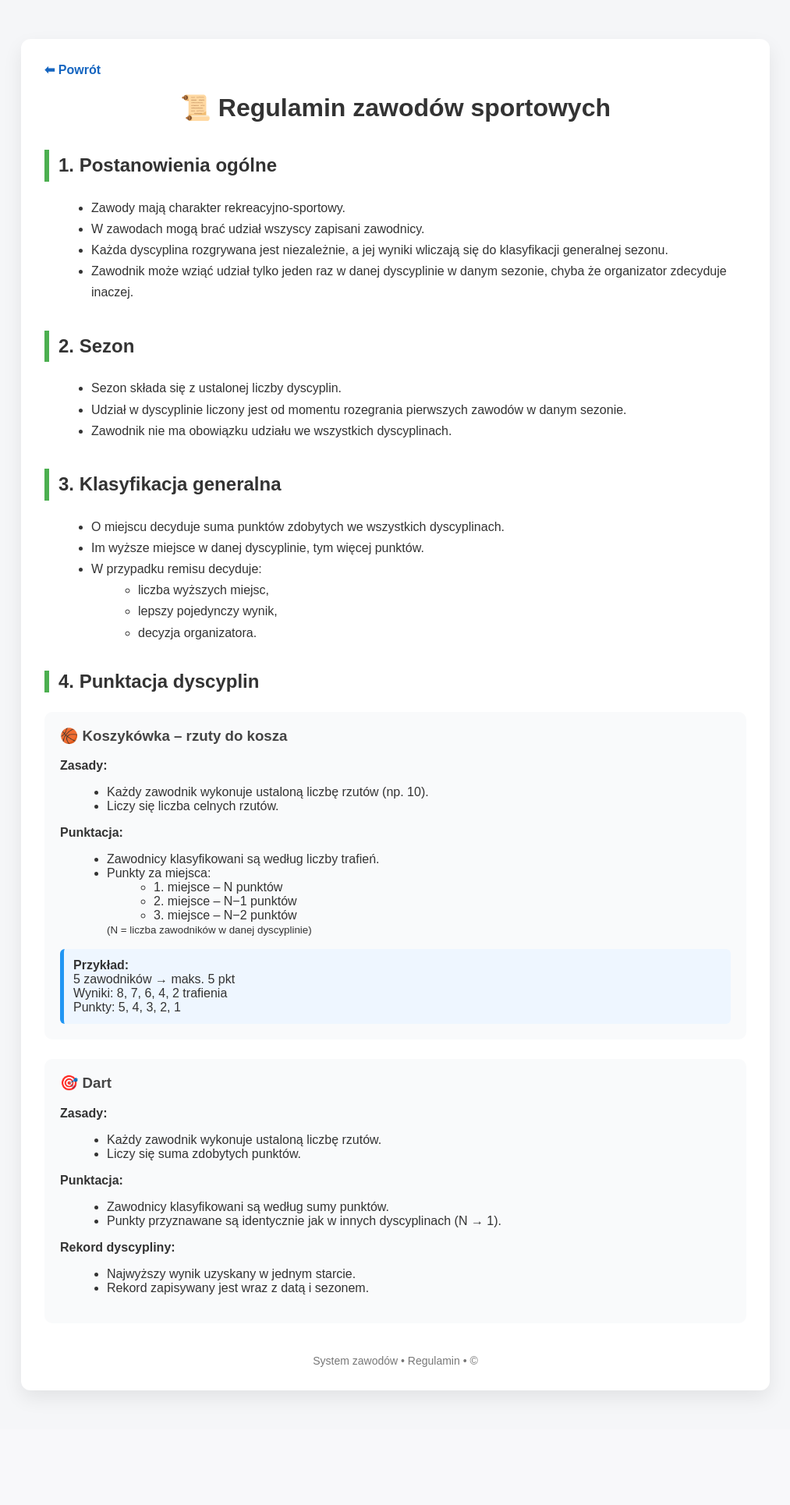
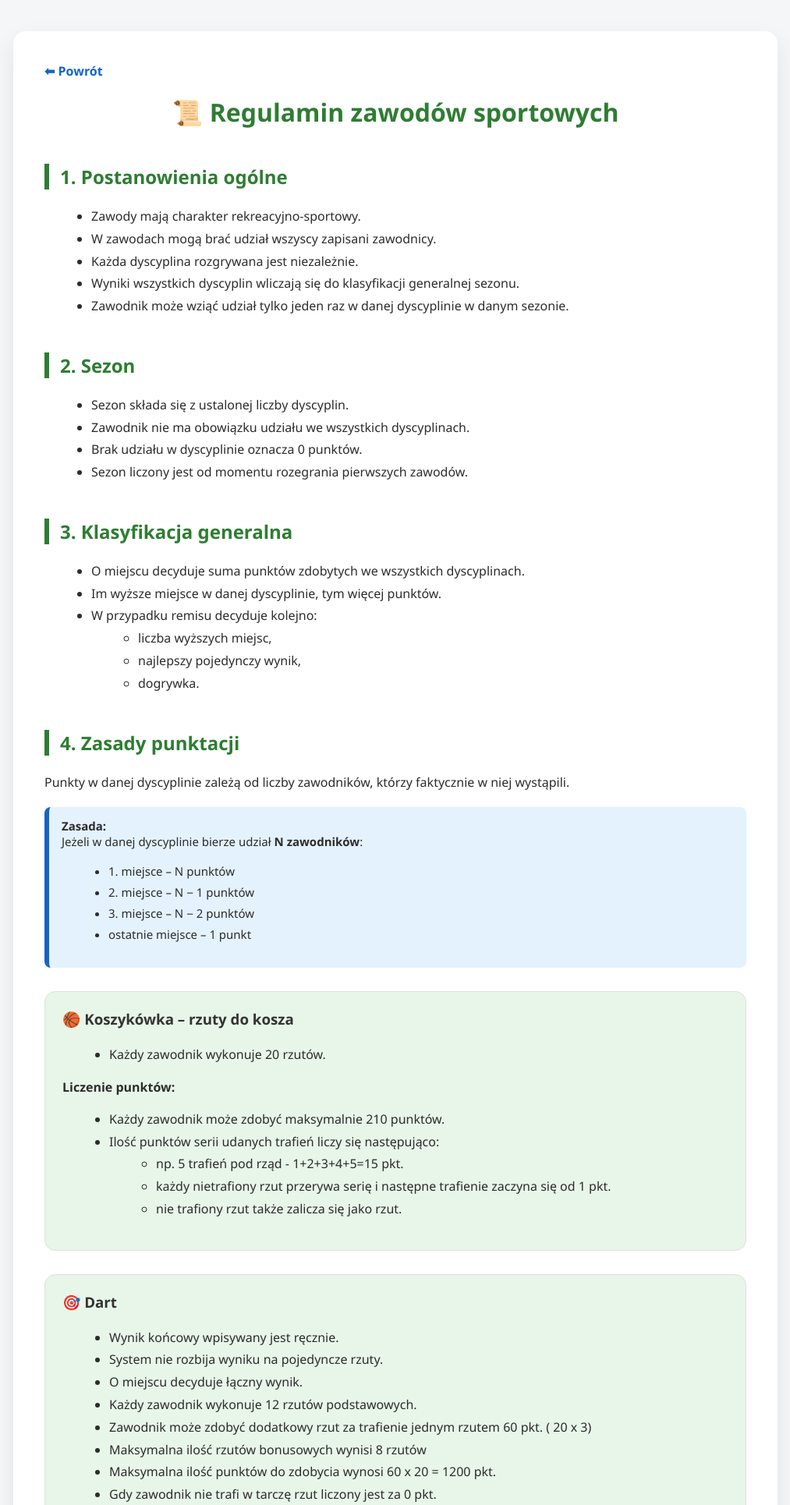
Before and after one commit to Pescior/Turnieje, a Flask app: page /regulamin in a window 1280 px wide. Shown: the top 1930 px of the page at 78% size, without its empty margins (133-1146 px from the left). Before the commit the page ends 1793 px from the top, so only its background shows below. Run offline with Flask 3, Linux system fonts and the light colour scheme.

Commit message:
Add files via upload

```diff
--- a/templates/regulamin.html
+++ b/templates/regulamin.html
@@ -6,47 +6,66 @@
     <link rel="stylesheet" href="/static/style.css">
 
 <style>
+    :root {
+        --main: #2e7d32;       /* zielony sportowy */
+        --main-light: #e8f5e9;
+        --accent: #1565c0;    /* niebieski info */
+        --bg: #f4f6f8;
+        --card: #ffffff;
+        --text: #2c2c2c;
+        --muted: #666;
+        --border: #e0e0e0;
+    }
+
     body {
-            background: #f5f6f8;
-            font-family: Arial, sans-serif;
-            color: #333;
+        background: var(--bg);
+        font-family: "Segoe UI", Arial, sans-serif;
+        color: var(--text);
+        margin: 0;
+        padding: 0;
     }
 
     .container {
         max-width: 900px;
-            margin: 30px auto;
-            background: white;
-            padding: 30px;
-            border-radius: 12px;
-            box-shadow: 0 10px 25px rgba(0,0,0,0.08);
+        margin: 40px auto;
+        background: var(--card);
+        padding: 40px;
+        border-radius: 16px;
+        box-shadow: 0 12px 30px rgba(0,0,0,0.08);
     }
 
     a.back {
         display: inline-block;
         margin-bottom: 20px;
         text-decoration: none;
-            font-weight: bold;
+        font-weight: 600;
+        color: var(--accent);
+    }
+
+    a.back:hover {
+        text-decoration: underline;
     }
 
     h1 {
         text-align: center;
-            margin-bottom: 30px;
+        margin-bottom: 40px;
+        color: var(--main);
     }
 
     h2 {
-            margin-top: 35px;
-            border-left: 6px solid #4CAF50;
-            padding-left: 12px;
+        margin-top: 45px;
+        padding-left: 14px;
+        border-left: 6px solid var(--main);
+        color: var(--main);
     }
 
     h3 {
         margin-top: 25px;
-            color: #444;
+        color: #333;
     }
 
-        .section {
-            margin-top: 20px;
-            line-height: 1.7;
+    p, li {
+        line-height: 1.8;
     }
 
     ul {
@@ -54,10 +73,11 @@
     }
 
     .discipline {
-            background: #f9fafb;
-            border-radius: 10px;
-            padding: 20px;
-            margin-top: 25px;
+        background: var(--main-light);
+        border-radius: 14px;
+        padding: 22px;
+        margin-top: 30px;
+        border: 1px solid var(--border);
     }
 
     .discipline h3 {
@@ -65,20 +85,34 @@
     }
 
     .example {
-            background: #eef6ff;
-            border-left: 5px solid #2196F3;
-            padding: 12px;
-            margin-top: 15px;
-            border-radius: 6px;
+        background: #e3f2fd;
+        border-left: 6px solid var(--accent);
+        padding: 14px 16px;
+        margin-top: 18px;
+        border-radius: 8px;
+        font-size: 15px;
     }
 
     .footer {
-            margin-top: 40px;
+        margin-top: 60px;
         text-align: center;
-            color: #777;
+        color: var(--muted);
         font-size: 14px;
     }
+
+    /* 📱 Mobile */
+    @media (max-width: 600px) {
+        .container {
+            margin: 20px;
+            padding: 25px;
+        }
+
+        h1 {
+            font-size: 24px;
+        }
+    }
 </style>
+
 </head>
 
 <body>
@@ -89,96 +123,112 @@
 
     <h1>📜 Regulamin zawodów sportowych</h1>
 
-    <div class="section">
     <h2>1. Postanowienia ogólne</h2>
     <ul>
         <li>Zawody mają charakter rekreacyjno-sportowy.</li>
         <li>W zawodach mogą brać udział wszyscy zapisani zawodnicy.</li>
-            <li>Każda dyscyplina rozgrywana jest niezależnie, a jej wyniki wliczają się do klasyfikacji generalnej sezonu.</li>
-            <li>Zawodnik może wziąć udział tylko jeden raz w danej dyscyplinie w danym sezonie, chyba że organizator zdecyduje inaczej.</li>
+        <li>Każda dyscyplina rozgrywana jest niezależnie.</li>
+        <li>Wyniki wszystkich dyscyplin wliczają się do klasyfikacji generalnej sezonu.</li>
+        <li>Zawodnik może wziąć udział tylko jeden raz w danej dyscyplinie w danym sezonie.</li>
     </ul>
-    </div>
 
-    <div class="section">
     <h2>2. Sezon</h2>
     <ul>
         <li>Sezon składa się z ustalonej liczby dyscyplin.</li>
-            <li>Udział w dyscyplinie liczony jest od momentu rozegrania pierwszych zawodów w danym sezonie.</li>
         <li>Zawodnik nie ma obowiązku udziału we wszystkich dyscyplinach.</li>
+        <li>Brak udziału w dyscyplinie oznacza 0 punktów.</li>
+        <li>Sezon liczony jest od momentu rozegrania pierwszych zawodów.</li>
     </ul>
-    </div>
 
-    <div class="section">
     <h2>3. Klasyfikacja generalna</h2>
     <ul>
         <li>O miejscu decyduje suma punktów zdobytych we wszystkich dyscyplinach.</li>
         <li>Im wyższe miejsce w danej dyscyplinie, tym więcej punktów.</li>
-            <li>W przypadku remisu decyduje:
+        <li>W przypadku remisu decyduje kolejno:
             <ul>
                 <li>liczba wyższych miejsc,</li>
-                    <li>lepszy pojedynczy wynik,</li>
-                    <li>decyzja organizatora.</li>
+                <li>najlepszy pojedynczy wynik,</li>
+                <li>dogrywka.</li>
             </ul>
         </li>
     </ul>
+
+    <h2>4. Zasady punktacji</h2>
+    <p>
+        Punkty w danej dyscyplinie zależą od liczby zawodników, którzy faktycznie w niej wystąpili.
+    </p>
+
+    <div class="example">
+        <strong>Zasada:</strong><br>
+        Jeżeli w danej dyscyplinie bierze udział <strong>N zawodników</strong>:
+        <ul>
+            <li>1. miejsce – N punktów</li>
+            <li>2. miejsce – N − 1 punktów</li>
+            <li>3. miejsce – N − 2 punktów</li>
+            <li>ostatnie miejsce – 1 punkt</li>
+        </ul>
     </div>
-
-    <h2>4. Punktacja dyscyplin</h2>
 
     <div class="discipline">
         <h3>🏀 Koszykówka – rzuty do kosza</h3>
-
-        <strong>Zasady:</strong>
         <ul>
-            <li>Każdy zawodnik wykonuje ustaloną liczbę rzutów (np. 10).</li>
-            <li>Liczy się liczba celnych rzutów.</li>
+            <li>Każdy zawodnik wykonuje 20 rzutów.</li>
         </ul>
-
-        <strong>Punktacja:</strong>
+        <strong>Liczenie punktów:</strong>
         <ul>
-            <li>Zawodnicy klasyfikowani są według liczby trafień.</li>
-            <li>Punkty za miejsca:
+            <li>Każdy zawodnik może zdobyć maksymalnie 210 punktów.</li>
+            <li>Ilość punktów serii udanych trafień liczy się następująco:
                 <ul>
-                    <li>1. miejsce – N punktów</li>
-                    <li>2. miejsce – N−1 punktów</li>
-                    <li>3. miejsce – N−2 punktów</li>
+                    <li>np. 5 trafień pod rząd - 1+2+3+4+5=15 pkt.</li>
+                    <li>każdy nietrafiony rzut przerywa serię i następne trafienie zaczyna się od 1 pkt.</li>
+                    <li>nie trafiony rzut także zalicza się jako rzut.</li>
                 </ul>
-                <small>(N = liczba zawodników w danej dyscyplinie)</small>
-            </li>
-        </ul>
-
-        <div class="example">
-            <strong>Przykład:</strong><br>
-            5 zawodników → maks. 5 pkt<br>
-            Wyniki: 8, 7, 6, 4, 2 trafienia<br>
-            Punkty: 5, 4, 3, 2, 1
-        </div>
     </div>
 
     <div class="discipline">
         <h3>🎯 Dart</h3>
+        <ul>
 
-        <strong>Zasady:</strong>
-        <ul>
-            <li>Każdy zawodnik wykonuje ustaloną liczbę rzutów.</li>
-            <li>Liczy się suma zdobytych punktów.</li>
-        </ul>
-
-        <strong>Punktacja:</strong>
-        <ul>
-            <li>Zawodnicy klasyfikowani są według sumy punktów.</li>
-            <li>Punkty przyznawane są identycznie jak w innych dyscyplinach (N → 1).</li>
-        </ul>
-
-        <strong>Rekord dyscypliny:</strong>
-        <ul>
-            <li>Najwyższy wynik uzyskany w jednym starcie.</li>
-            <li>Rekord zapisywany jest wraz z datą i sezonem.</li>
+            <li>Wynik końcowy wpisywany jest ręcznie.</li>
+            <li>System nie rozbija wyniku na pojedyncze rzuty.</li>
+            <li>O miejscu decyduje łączny wynik.</li>
+            <li>Każdy zawodnik wykonuje 12 rzutów podstawowych.</li>
+            <li>Zawodnik może zdobyć dodatkowy rzut za trafienie jednym rzutem 60 pkt. ( 20 x 3) </li>
+            <li>Maksymalna ilość rzutów bonusowych wynisi 8 rzutów</li>
+            <li>Maksymalna ilość punktów do zdobycia wynosi 60 x 20 = 1200 pkt.</li>
+            <li>Gdy zawodnik nie trafi w tarczę rzut liczony jest za 0 pkt.</li>
         </ul>
     </div>
 
+    <div class="discipline">
+        <h3>🏃 Pozostałe dyscypliny</h3>
+        <ul>
+            <li>Wyniki czasowe wpisywane są w sekundach (np. 258 = 4 min 18 s).</li>
+            <li>W niekturych dyscyplinach czasowych niższy wynik jest lepszy a w innych wyższy.</li>
+            <li>W pozostałych dyscyplinach wyższy wynik jest lepszy.</li>
+        </ul>
+    </div>
+
+    <h2>5. Rekordy dyscyplin</h2>
+    <ul>
+        <li>Rekordem dyscypliny jest najlepszy wynik uzyskany w jednym starcie.</li>
+        <li>Rekord zapisywany jest wraz z datą oraz numerem sezonu.</li>
+        <li>Rekordy prezentowane są na stronie głównej systemu.</li>
+    </ul>
+
+    <h2>6. Procent ukończenia sezonu</h2>
+    <p>
+        Procent ukończenia sezonu liczony jest jako stosunek rozegranych startów
+        do maksymalnej możliwej liczby startów.
+    </p>
+
+    <div class="example">
+        <strong>Wzór:</strong><br>
+        (liczba rozegranych wyników) ÷ (liczba zawodników × liczba dyscyplin) × 100%
+    </div>
+
     <div class="footer">
-        System zawodów • Regulamin • ©
+        System zawodów sportowych • Regulamin • ©
     </div>
 
 </div>
```
Lines whose indentation alone changed are shown as unchanged.
